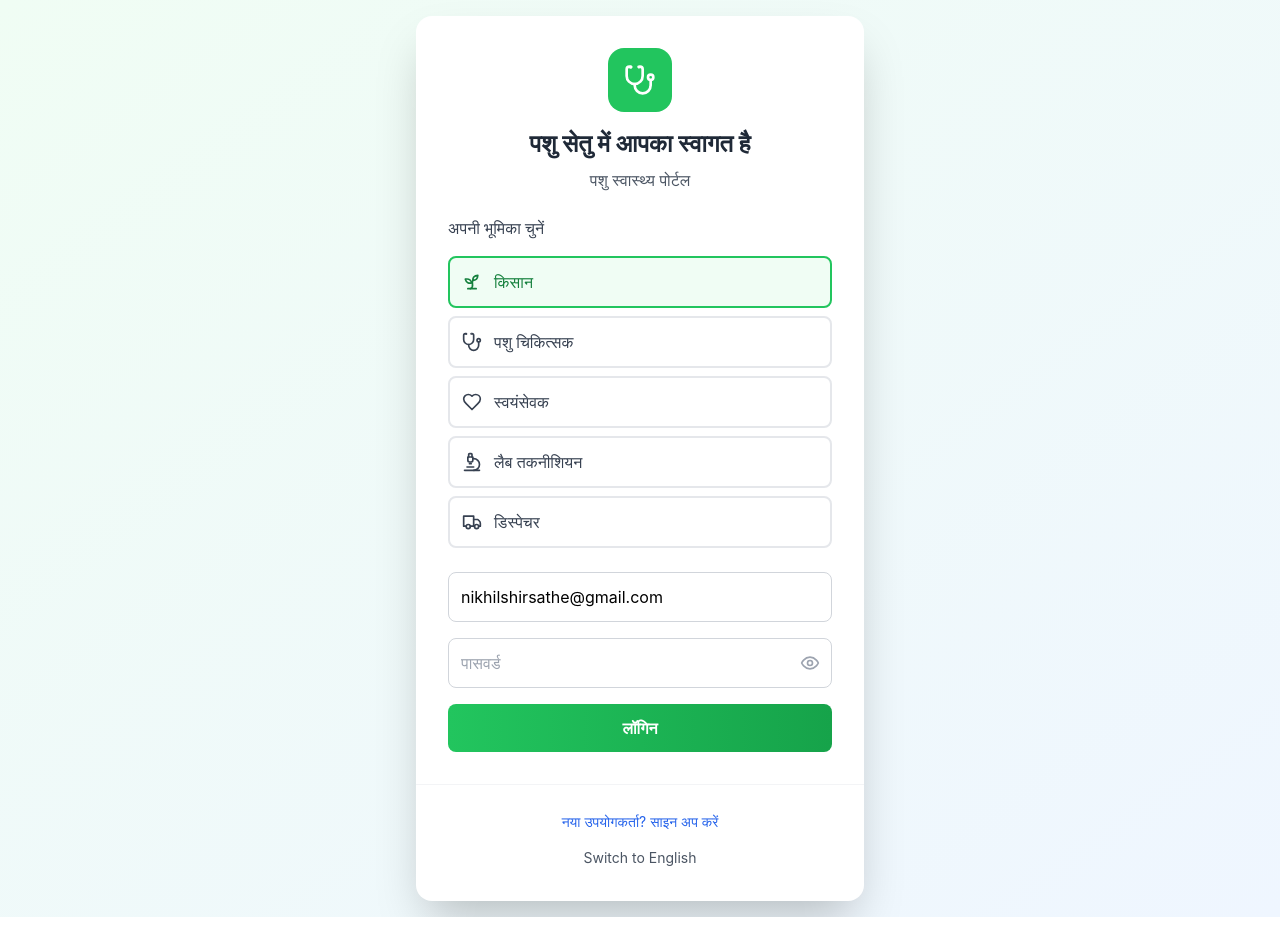
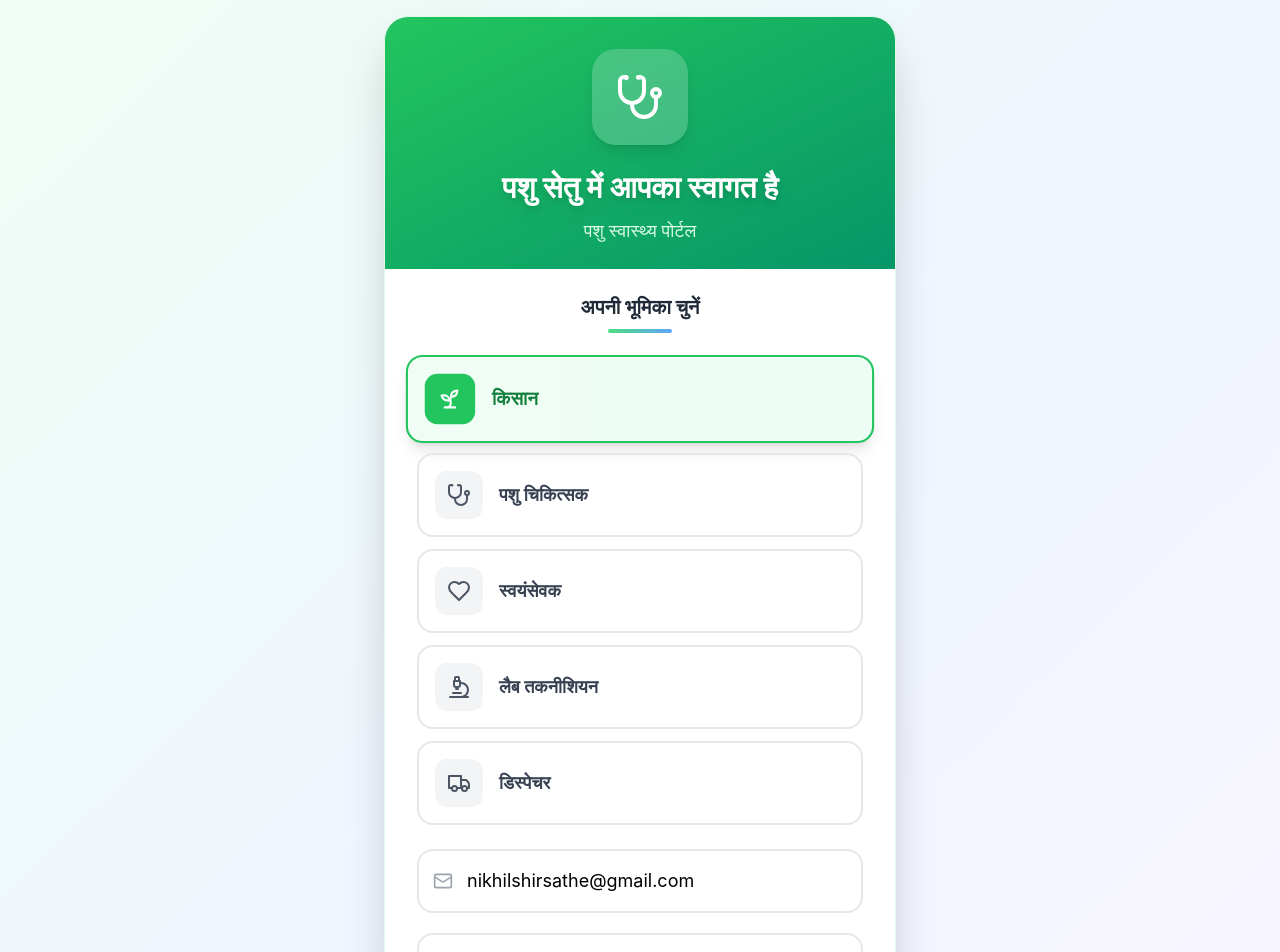
Before and after one commit to Nikhilshirsathe/Pashu-setu-main-, a React (Vite) app: page / in a window 1280 px wide. Shown: the top 952 px of the page. Before the commit the page ends 917 px from the top, so only its background shows below. Built offline with nearby package versions, Linux system fonts and the light colour scheme; the HTML template or start-up script is replaced by a standard one.

Commit message:
Make Auth page more pictorial and visually engaging

```diff
--- a/src/pages/Auth.jsx
+++ b/src/pages/Auth.jsx
@@ -66,42 +66,49 @@ export default function Auth() {
 
 
   return (
-    <div className="min-h-screen bg-gradient-to-br from-green-50 to-blue-50 flex items-center justify-center p-4">
-      <div className="w-full max-w-md">
-        <div className="bg-white rounded-2xl shadow-2xl overflow-hidden">
+    <div className="min-h-screen bg-gradient-to-br from-green-50 via-blue-50 to-purple-50 flex items-center justify-center p-4">
+      <div className="w-full max-w-lg">
+        <div className="bg-white rounded-3xl shadow-2xl overflow-hidden border border-green-100">
           {/* Header Section */}
-          <div className="text-center p-8 pb-6">
-            <div className="w-16 h-16 bg-green-500 rounded-2xl flex items-center justify-center mx-auto mb-4">
-              <Stethoscope className="w-8 h-8 text-white" />
+          <div className="text-center p-8 pb-6 bg-gradient-to-br from-green-500 to-emerald-600">
+            <div className="w-24 h-24 bg-white/20 backdrop-blur rounded-3xl flex items-center justify-center mx-auto mb-6 shadow-lg">
+              <Stethoscope className="w-12 h-12 text-white" />
             </div>
-            <h1 className="text-2xl font-bold text-gray-800 mb-2">
+            <h1 className="text-3xl font-bold text-white mb-3 drop-shadow-lg">
               {isHindi ? 'पशु सेतु में आपका स्वागत है' : 'Welcome to Pashu Setu'}
             </h1>
-            <p className="text-gray-600">
+            <p className="text-green-100 text-lg font-medium">
               {isHindi ? 'पशु स्वास्थ्य पोर्टल' : 'Animal Health Portal'}
             </p>
           </div>
 
           {/* Role Selection Section */}
-          <div className="px-8 pb-6">
-            <p className="text-gray-700 font-medium mb-4">
-              {isHindi ? 'अपनी भूमिका चुनें' : 'Select your role'}
-            </p>
-            <div className="space-y-2">
+          <div className="px-8 py-6">
+            <div className="text-center mb-6">
+              <h2 className="text-xl font-bold text-gray-800 mb-2">
+                {isHindi ? 'अपनी भूमिका चुनें' : 'Select your role'}
+              </h2>
+              <div className="w-16 h-1 bg-gradient-to-r from-green-400 to-blue-400 rounded-full mx-auto"></div>
+            </div>
+            <div className="grid grid-cols-1 gap-3">
               {roles.map((role) => {
                 const Icon = role.icon
                 return (
                   <button
                     key={role.id}
                     onClick={() => setSelectedRole(role.id)}
-                    className={`w-full p-3 rounded-lg border-2 transition-all flex items-center space-x-3 ${
+                    className={`w-full p-4 rounded-2xl border-2 transition-all duration-300 flex items-center space-x-4 transform hover:scale-105 ${
                       selectedRole === role.id
-                        ? 'border-green-500 bg-green-50 text-green-700'
-                        : 'border-gray-200 hover:border-gray-300 text-gray-700'
+                        ? 'border-green-500 bg-gradient-to-r from-green-50 to-emerald-50 text-green-700 shadow-lg scale-105'
+                        : 'border-gray-200 hover:border-green-300 text-gray-700 hover:bg-gray-50'
                     }`}
                   >
-                    <Icon className="w-5 h-5" />
-                    <span className="font-medium">{role.title}</span>
+                    <div className={`w-12 h-12 rounded-xl flex items-center justify-center ${
+                      selectedRole === role.id ? 'bg-green-500 text-white' : 'bg-gray-100 text-gray-600'
+                    }`}>
+                      <Icon className="w-6 h-6" />
+                    </div>
+                    <span className="font-semibold text-lg">{role.title}</span>
                   </button>
                 )
               })}
@@ -110,31 +117,33 @@ export default function Auth() {
 
           {/* Login Form Section */}
           <div className="px-8 pb-8">
-            <form onSubmit={handleLogin} className="space-y-4">
-              <div>
+            <form onSubmit={handleLogin} className="space-y-5">
+              <div className="relative">
+                <Mail className="absolute left-4 top-1/2 transform -translate-y-1/2 text-gray-400 w-5 h-5" />
                 <input
                   type="email"
                   value={formData.email}
                   onChange={(e) => setFormData({...formData, email: e.target.value})}
-                  className="w-full p-3 border border-gray-300 rounded-lg focus:ring-2 focus:ring-green-500 focus:border-transparent"
-                  placeholder={isHindi ? 'ईमेल' : 'Email'}
+                  className="w-full pl-12 pr-4 py-4 border-2 border-gray-200 rounded-2xl focus:ring-2 focus:ring-green-500 focus:border-green-500 transition-all text-lg"
+                  placeholder={isHindi ? 'ईमेल पता' : 'Email Address'}
                   required
                 />
               </div>
 
               <div className="relative">
+                <Lock className="absolute left-4 top-1/2 transform -translate-y-1/2 text-gray-400 w-5 h-5" />
                 <input
                   type={showPassword ? 'text' : 'password'}
                   value={formData.password}
                   onChange={(e) => setFormData({...formData, password: e.target.value})}
-                  className="w-full p-3 border border-gray-300 rounded-lg focus:ring-2 focus:ring-green-500 focus:border-transparent pr-10"
+                  className="w-full pl-12 pr-12 py-4 border-2 border-gray-200 rounded-2xl focus:ring-2 focus:ring-green-500 focus:border-green-500 transition-all text-lg"
                   placeholder={isHindi ? 'पासवर्ड' : 'Password'}
                   required
                 />
                 <button
                   type="button"
                   onClick={() => setShowPassword(!showPassword)}
-                  className="absolute right-3 top-1/2 transform -translate-y-1/2 text-gray-400"
+                  className="absolute right-4 top-1/2 transform -translate-y-1/2 text-gray-400 hover:text-gray-600"
                 >
                   {showPassword ? <EyeOff className="w-5 h-5" /> : <Eye className="w-5 h-5" />}
                 </button>
@@ -142,26 +151,28 @@ export default function Auth() {
 
               <button
                 type="submit"
-                className="w-full bg-gradient-to-r from-green-500 to-green-600 text-white p-3 rounded-lg font-semibold hover:from-green-600 hover:to-green-700 transition-all"
+                className="w-full bg-gradient-to-r from-green-500 via-emerald-500 to-green-600 text-white py-4 rounded-2xl font-bold text-lg hover:from-green-600 hover:to-emerald-700 transition-all duration-300 transform hover:scale-105 shadow-lg hover:shadow-xl"
               >
-                {isHindi ? 'लॉगिन' : 'Login'}
+                {isHindi ? '🔐 लॉगिन' : '🔐 Login'}
               </button>
             </form>
           </div>
 
           {/* Footer Section */}
-          <div className="px-8 pb-8 border-t border-gray-100 pt-6 space-y-3">
+          <div className="px-8 pb-8 border-t border-gray-100 pt-6 space-y-4 bg-gray-50">
             <div className="text-center">
-              <a href="/signup" className="text-blue-600 hover:text-blue-800 text-sm">
-                {isHindi ? 'नया उपयोगकर्ता? साइन अप करें' : 'New user? Sign up'}
+              <a href="/signup" className="inline-flex items-center space-x-2 text-blue-600 hover:text-blue-800 font-medium">
+                <span>👤</span>
+                <span>{isHindi ? 'नया उपयोगकर्ता? साइन अप करें' : 'New user? Sign up'}</span>
               </a>
             </div>
             <div className="text-center">
               <button
                 onClick={() => setIsHindi(!isHindi)}
-                className="text-gray-600 hover:text-gray-800 text-sm"
+                className="inline-flex items-center space-x-2 text-gray-600 hover:text-gray-800 font-medium"
               >
-                {isHindi ? 'Switch to English' : 'हिंदी में बदलें'}
+                <span>🌐</span>
+                <span>{isHindi ? 'Switch to English' : 'हिंदी में बदलें'}</span>
               </button>
             </div>
           </div>
```
